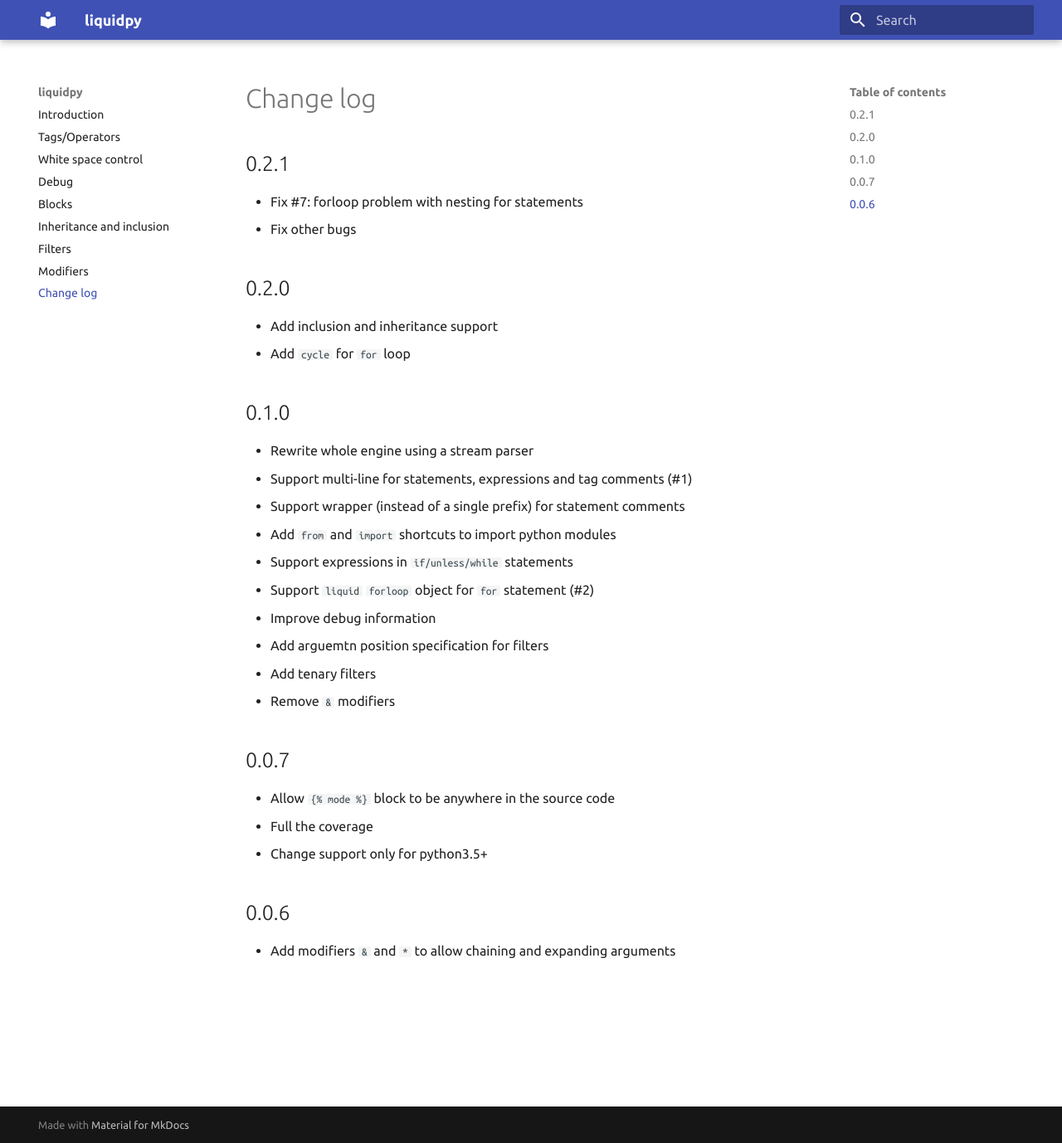
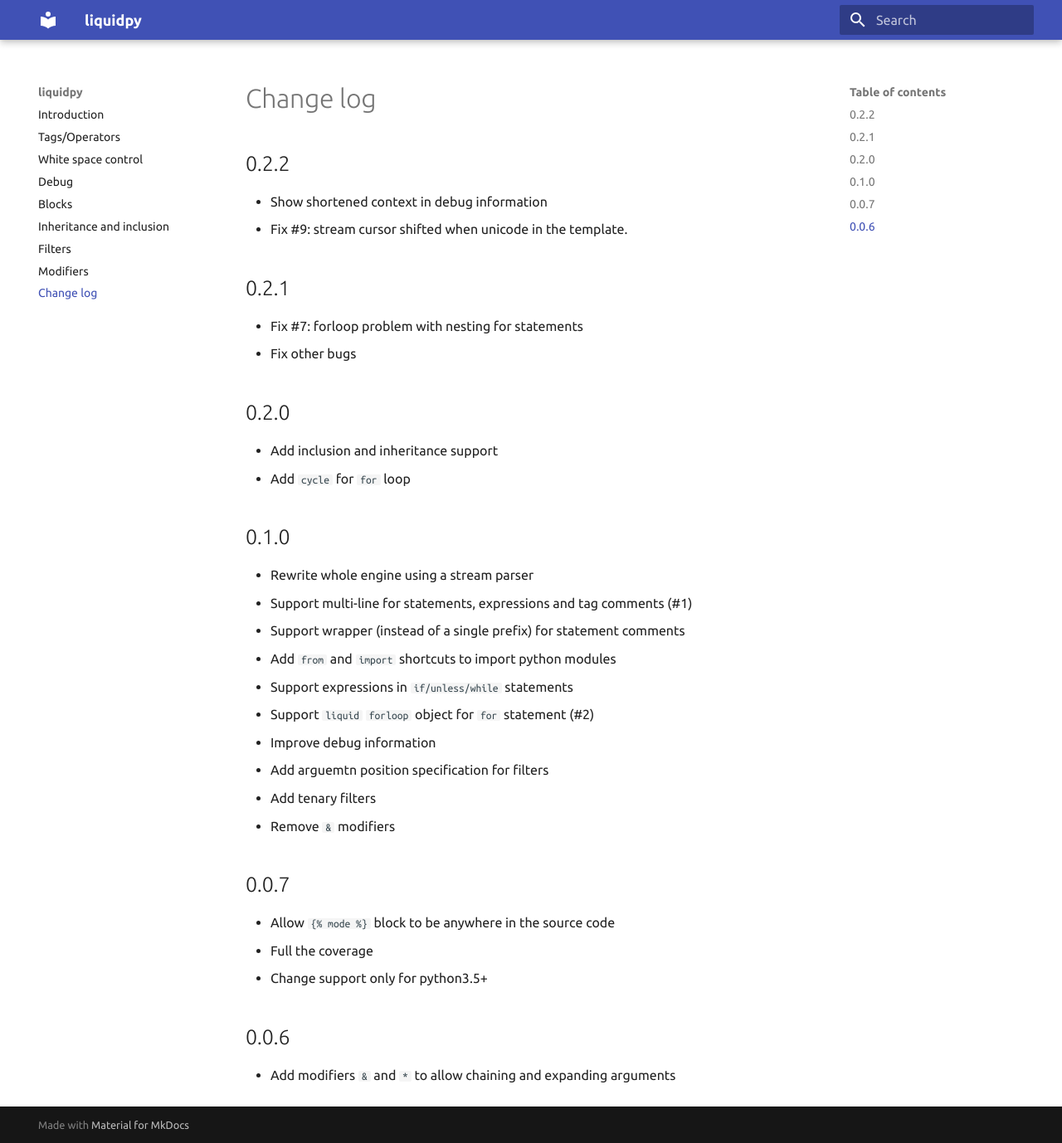
Before and after one commit to pwwang/liquidpy, an MkDocs documentation site: the page built from docs/changelog.md, in a window 1280 px wide and 1378 px high. Shown: the whole window at 83% size. Built offline with MkDocs 1.6.1 and Material for MkDocs 9.7.7, drawn with Linux system fonts in a browser that asks for light colours.

Commit message:
Update changelog

```diff
--- a/docs/changelog.md
+++ b/docs/changelog.md
@@ -1,3 +1,7 @@
+# 0.2.2
+- Show shortened context in debug information
+- Fix #9: stream cursor shifted when unicode in the template.
+
 # 0.2.1
 - Fix #7: forloop problem with nesting for statements
 - Fix other bugs
```
